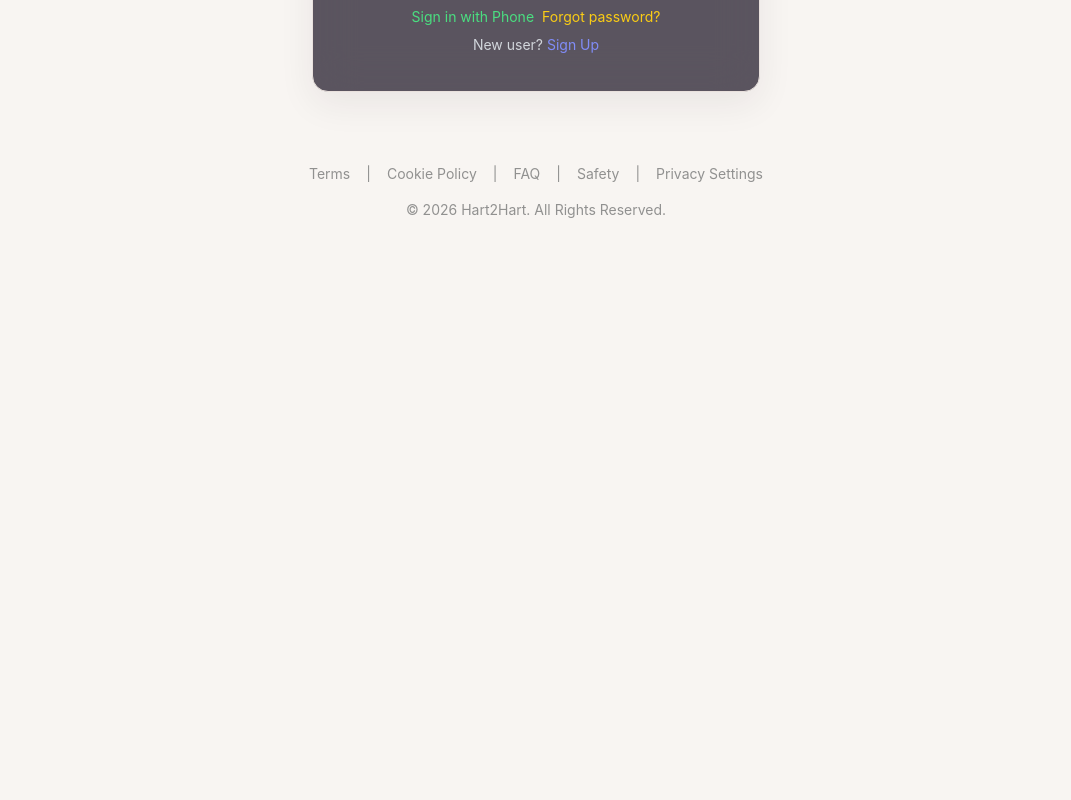
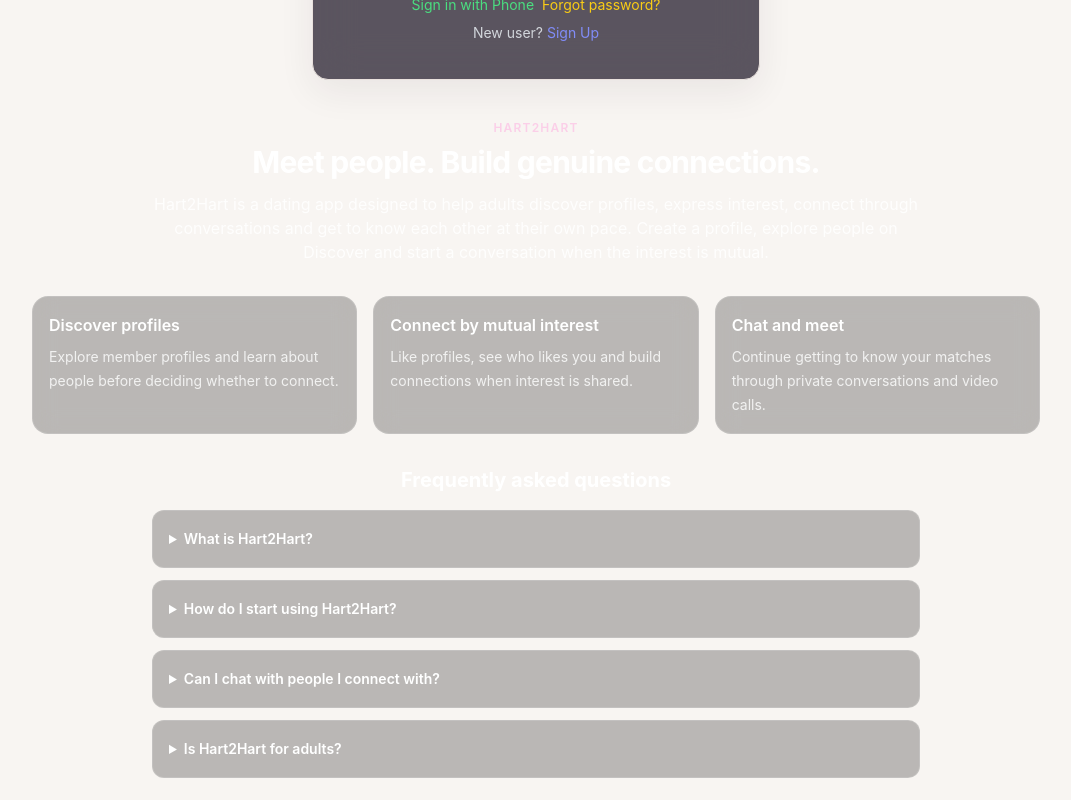
Before and after one commit to Univercitysingle/dating-app, a React (Create React App) app: page /login in a window 1280 px wide. Shown: the part 520-1320 px from the top of the page, without its empty margins (104-1175 px from the left). Before the commit the page ends 800 px from the top, so only its background shows below. Built offline with nearby package versions, Linux system fonts and the light colour scheme; no server answers.

Commit message:
Add searchable landing content to public login screen

```diff
--- a/src/pages/Login.js
+++ b/src/pages/Login.js
@@ -449,6 +449,51 @@ function Login() {
           )}
         </div>
       </div>
+      <section className="login-seo-content relative z-10 w-full max-w-5xl mt-10 mb-8 px-2 text-white" aria-labelledby="dating-intro-title">
+        <div className="mx-auto max-w-3xl text-center">
+          <p className="text-xs font-semibold uppercase tracking-widest text-pink-200">Hart2Hart</p>
+          <h1 id="dating-intro-title" className="mt-2 text-2xl sm:text-3xl font-bold tracking-tight">Meet people. Build genuine connections.</h1>
+          <p className="mt-3 text-sm sm:text-base leading-7 text-white/85">
+            Hart2Hart is a dating app designed to help adults discover profiles, express interest, connect through conversations and get to know each other at their own pace.
+            Create a profile, explore people on Discover and start a conversation when the interest is mutual.
+          </p>
+        </div>
+        <div className="mt-8 grid gap-4 sm:grid-cols-3">
+          <article className="rounded-2xl border border-white/15 bg-black/25 p-4 backdrop-blur-md">
+            <h2 className="font-semibold text-white">Discover profiles</h2>
+            <p className="mt-2 text-sm leading-6 text-white/80">Explore member profiles and learn about people before deciding whether to connect.</p>
+          </article>
+          <article className="rounded-2xl border border-white/15 bg-black/25 p-4 backdrop-blur-md">
+            <h2 className="font-semibold text-white">Connect by mutual interest</h2>
+            <p className="mt-2 text-sm leading-6 text-white/80">Like profiles, see who likes you and build connections when interest is shared.</p>
+          </article>
+          <article className="rounded-2xl border border-white/15 bg-black/25 p-4 backdrop-blur-md">
+            <h2 className="font-semibold text-white">Chat and meet</h2>
+            <p className="mt-2 text-sm leading-6 text-white/80">Continue getting to know your matches through private conversations and video calls.</p>
+          </article>
+        </div>
+        <div className="mx-auto mt-8 max-w-3xl">
+          <h2 className="text-xl font-bold text-center">Frequently asked questions</h2>
+          <div className="mt-4 space-y-3 text-sm leading-6">
+            <details className="rounded-xl border border-white/15 bg-black/25 p-4">
+              <summary className="cursor-pointer font-semibold">What is Hart2Hart?</summary>
+              <p className="mt-2 text-white/80">Hart2Hart is an online dating app where adults can discover profiles, show interest, match and communicate.</p>
+            </details>
+            <details className="rounded-xl border border-white/15 bg-black/25 p-4">
+              <summary className="cursor-pointer font-semibold">How do I start using Hart2Hart?</summary>
+              <p className="mt-2 text-white/80">Create an account, complete your profile and browse the Discover experience to find people you may want to connect with.</p>
+            </details>
+            <details className="rounded-xl border border-white/15 bg-black/25 p-4">
+              <summary className="cursor-pointer font-semibold">Can I chat with people I connect with?</summary>
+              <p className="mt-2 text-white/80">Yes. The app includes conversations for connecting with other members. Video calling is available where supported.</p>
+            </details>
+            <details className="rounded-xl border border-white/15 bg-black/25 p-4">
+              <summary className="cursor-pointer font-semibold">Is Hart2Hart for adults?</summary>
+              <p className="mt-2 text-white/80">Hart2Hart is intended for adults aged 18 and over.</p>
+            </details>
+          </div>
+        </div>
+      </section>
       <div className="relative z-10 w-full mt-6">
         <Footer />
       </div>
```
